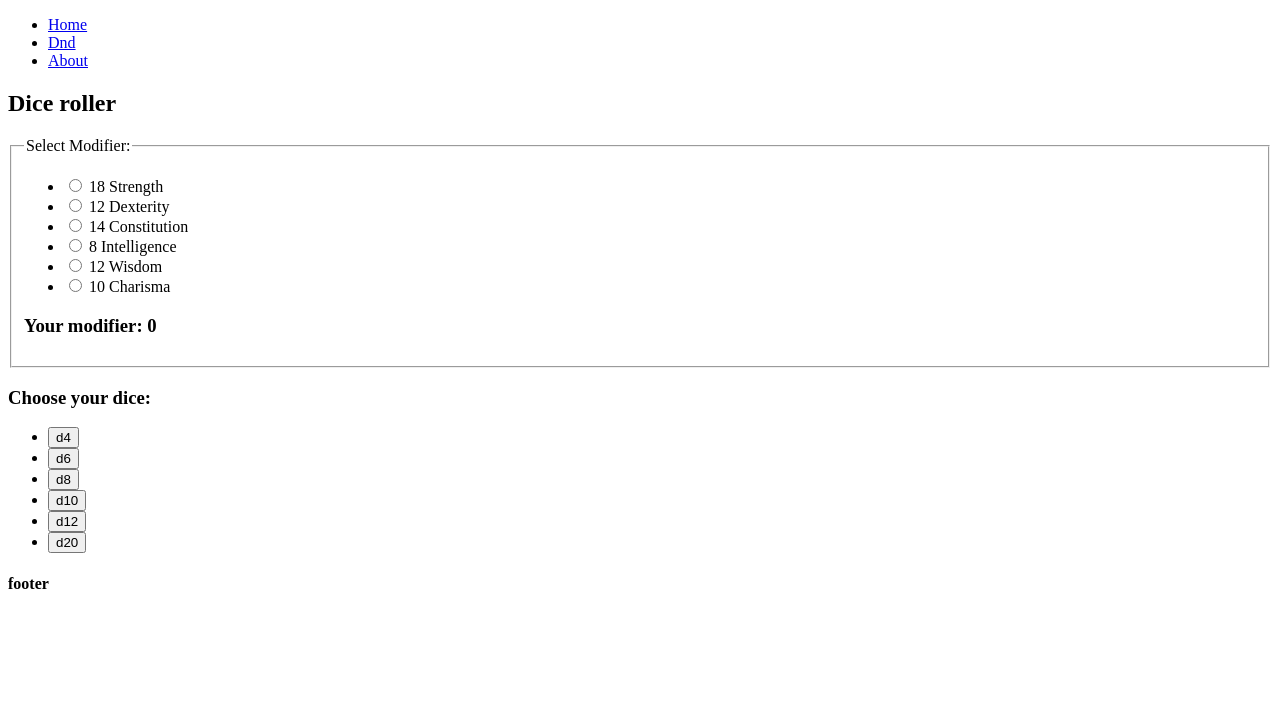
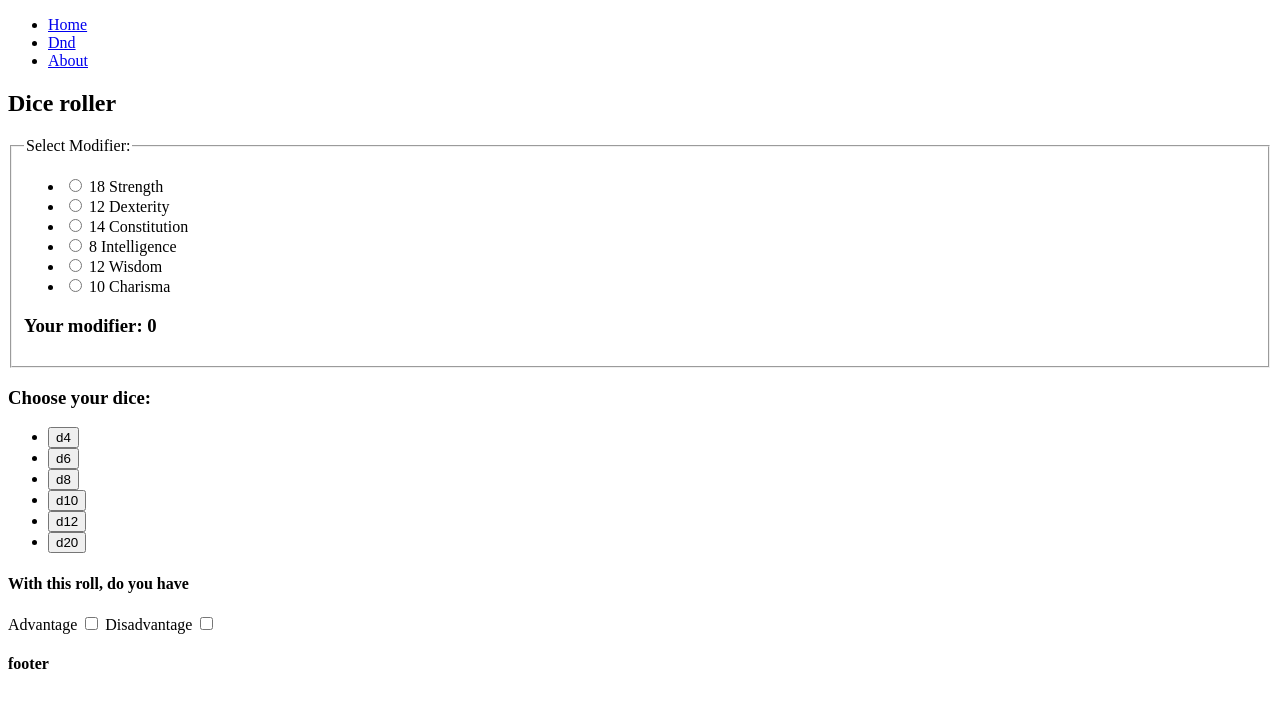
Before and after one commit to Akella13/nuxt-app, a Nuxt app: page /dnd in a window 1280 px wide. Shown: the top 708 px of the page. Built offline with nearby package versions, Linux system fonts and the light colour scheme.

Commit message:
feat: oneFromMulti

```diff
--- a/pages/dnd/index.vue
+++ b/pages/dnd/index.vue
@@ -28,6 +28,17 @@
           </button>
         </li>
       </ul>
+      <div>
+        <h4>With this roll, do you have</h4>
+        <label>
+          Advantage
+          <input type="checkbox" v-model="oneFromMulti.adv" value="adv">
+        </label>
+        <label>
+          Disadvantage
+          <input type="checkbox" v-model="oneFromMulti.dis" value="dis">
+        </label>
+      </div>
       <div v-if="hand.length > 0">
         <h4>Hand:</h4>
         <ul>
@@ -36,6 +47,7 @@
           </li>
         </ul>
         <button @click="RollHand">Roll it!</button>
+        <button @click="hand = []">Clear hand</button>
       </div>
     </article>
 
@@ -85,7 +97,7 @@
 </template>
 
 <script setup lang="ts">
-  import type { crit, die, dieSet, roll , rollMulti} from './types'
+  import type { crit, die, dieSet, roll , rollMulti, adv } from './types'
   import { rollDie, calcMod } from '~/utils/index'
 
   definePageMeta({
@@ -98,6 +110,11 @@
   const rollHistory = useState<rollMulti[]>('rollHistory', () => [])
   /** Last roll result */
   const lastRoll = computed(() => rollHistory.value.at(-1))
+  /** User has advantage/disadvantage on a d20 rolls */
+  const oneFromMulti = useState('oneFromMulti', () => ({
+    adv: false,
+    dis: false,
+  }))
 
   // const tweened = useTweened(lastRoll)
   // /** Tweened value to display */
@@ -128,12 +145,24 @@
         ...(critical && { critical }),
       }
     })
+    /** What kind of d20 roll is this */
+    let haveAdv: adv
+    if (oneFromMulti.value.adv && oneFromMulti.value.dis) {
+      haveAdv = 'straight'
+    } else if (oneFromMulti.value.adv) {
+      haveAdv = 'adv'
+    } else if (oneFromMulti.value.dis) {
+      haveAdv = 'dis'
+    } else {
+      haveAdv = 'straight'
+    }
     // push roll object to history
     rollHistory.value.push({
       rolls,
       mod: mod.value,
       totalNat,
       totalDirty: totalNat + mod.value,
+      haveAdv,
     })
   }
 
```
Also changed, not shown: pages/dnd/types.ts (+7 -1 lines).
